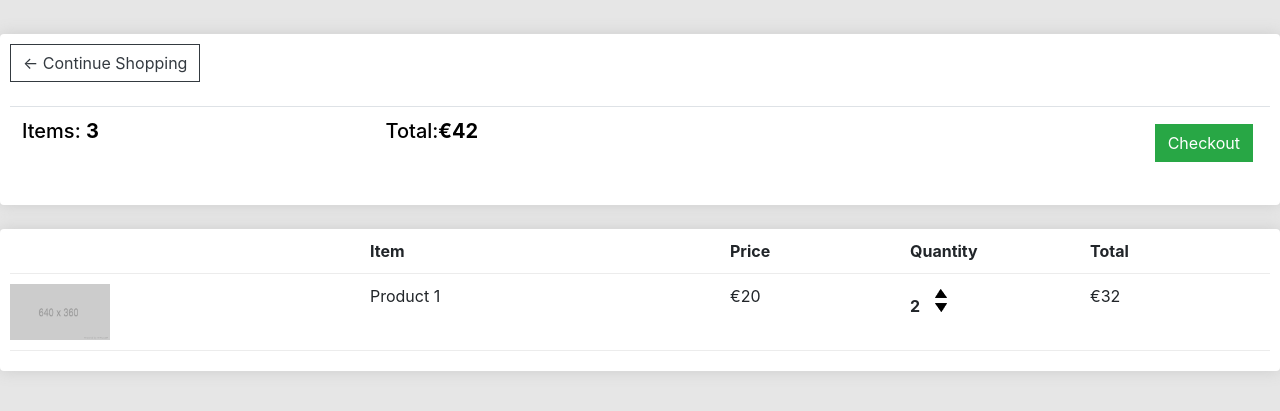
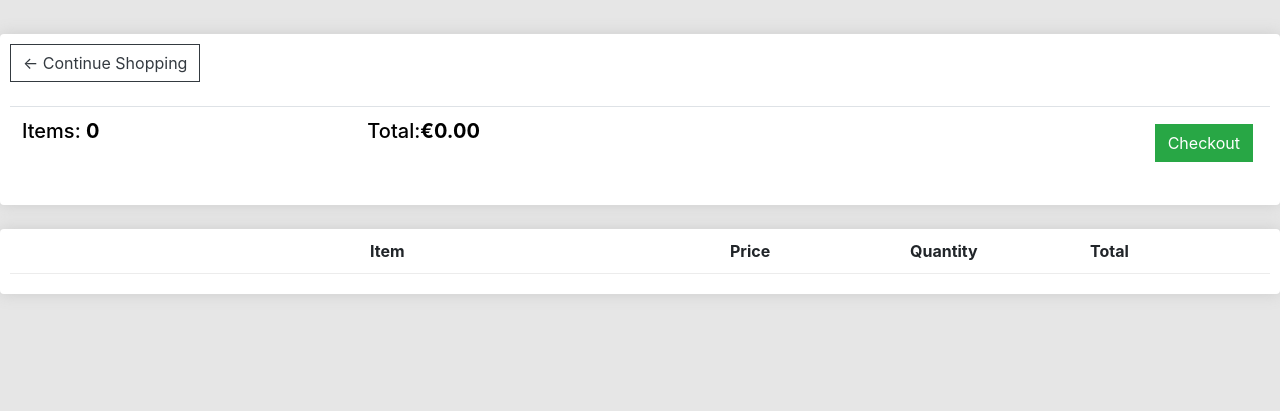
Before and after one commit to shadow2098/Shop, a Django app: page /shopping_cart/ in a window 1280 px wide. Shown: the part 57-468 px from the top of the page. Run offline with Django 4.2, Linux system fonts and the light colour scheme; lists and menus that the app fills with data are empty; some libraries are stand-ins or nearby versions.

Commit message:
shopping cart functionality added (not static anymore)

```diff
--- a/store_app/templates/store_app/shopping_cart.html
+++ b/store_app/templates/store_app/shopping_cart.html
@@ -13,8 +13,8 @@
                 <br>
                 <table class="table">
                     <tr>
-                        <th><h5>Items: <strong>3</strong></h5></th>
-                        <th><h5>Total:<strong>€42</strong></h5></th>
+                        <th><h5>Items: <strong>{{order.get_cart_items}}</strong></h5></th>
+                        <th><h5>Total:<strong>€{{order.get_cart_price|floatformat:2}}</strong></h5></th>
                         <th>
                             <a  style="float:right; margin:5px;" class="btn btn-success" href="{% url 'checkout' %}">Checkout</a>
                         </th>
@@ -32,22 +32,22 @@
                     <div style="flex:1"><strong>Quantity</strong></div>
                     <div style="flex:1"><strong>Total</strong></div>
                 </div>
-
+                {% for item in items %}
                 <div class="cart-row">
-                    <div style="flex:2"><img class="row-image" src="{% static 'store_app/images/item_holder.png' %}"></div>
-                    <div style="flex:2"><p>Product 1</p></div>
-                    <div style="flex:1"><p>€20</p></div>
+                    <div style="flex:2"><img class="row-image" src="{{item.product.image_url}}"></div>
+                    <div style="flex:2"><p>{{item.product.name}}</p></div>
+                    <div style="flex:1"><p>€{{item.product.price|floatformat:2}}</p></div>
                     <div style="flex:1">
-                        <p class="quantity">2</p>
+                        <p class="quantity">x{{item.quantity}}</p>
                         <div class="quantity">
                             <img class="chg-quantity" src="{% static  'store_app/images/arrow_up.png' %}">
 
                             <img class="chg-quantity" src="{% static  'store_app/images/arrow_down.png' %}">
                         </div>
                     </div>
-                    <div style="flex:1"><p>€32</p></div>
+                    <div style="flex:1"><p>€{{item.get_total|floatformat:2}}</p></div>
                 </div>
-
+            {% endfor %}
             </div>
         </div>
     </div>
--- a/store_app/views.py
+++ b/store_app/views.py
@@ -9,7 +9,16 @@ def return_store(request):
 
 
 def return_shopping_cart(request):
-    return render(request, 'store_app/shopping_cart.html', {})
+    if request.user.is_authenticated:
+        customer = request.user.customer
+        order, created = Order.objects.get_or_create(customer=customer, complete=False)
+        items = order.orderitem_set.all()
+    else:
+        items = []
+        order = {'get_cart_price': 0, 'get_cart_items': 0}
+
+    context = {'items': items, 'order': order}
+    return render(request, 'store_app/shopping_cart.html', context)
 
 
 def return_checkout(request):
```
Also changed, not shown: store_app/models.py (+25 -0 lines).
